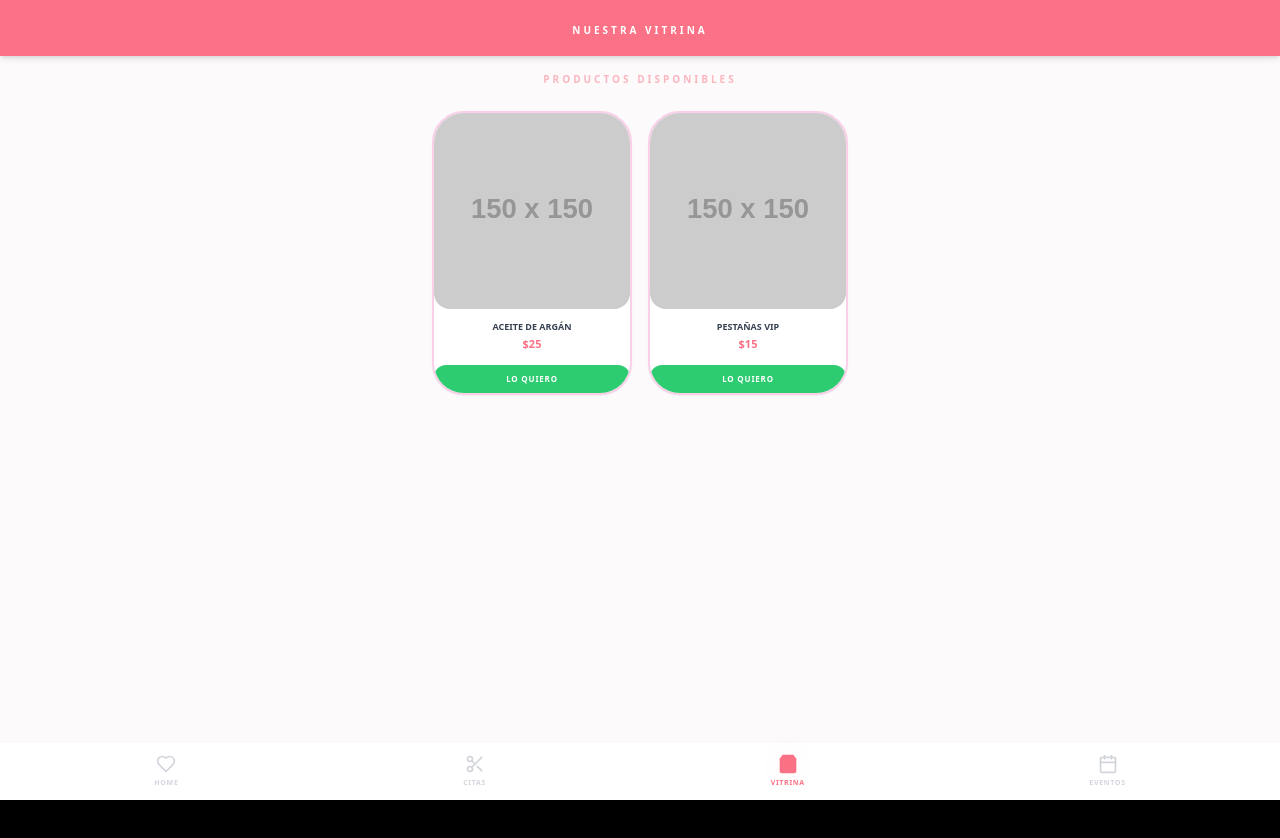
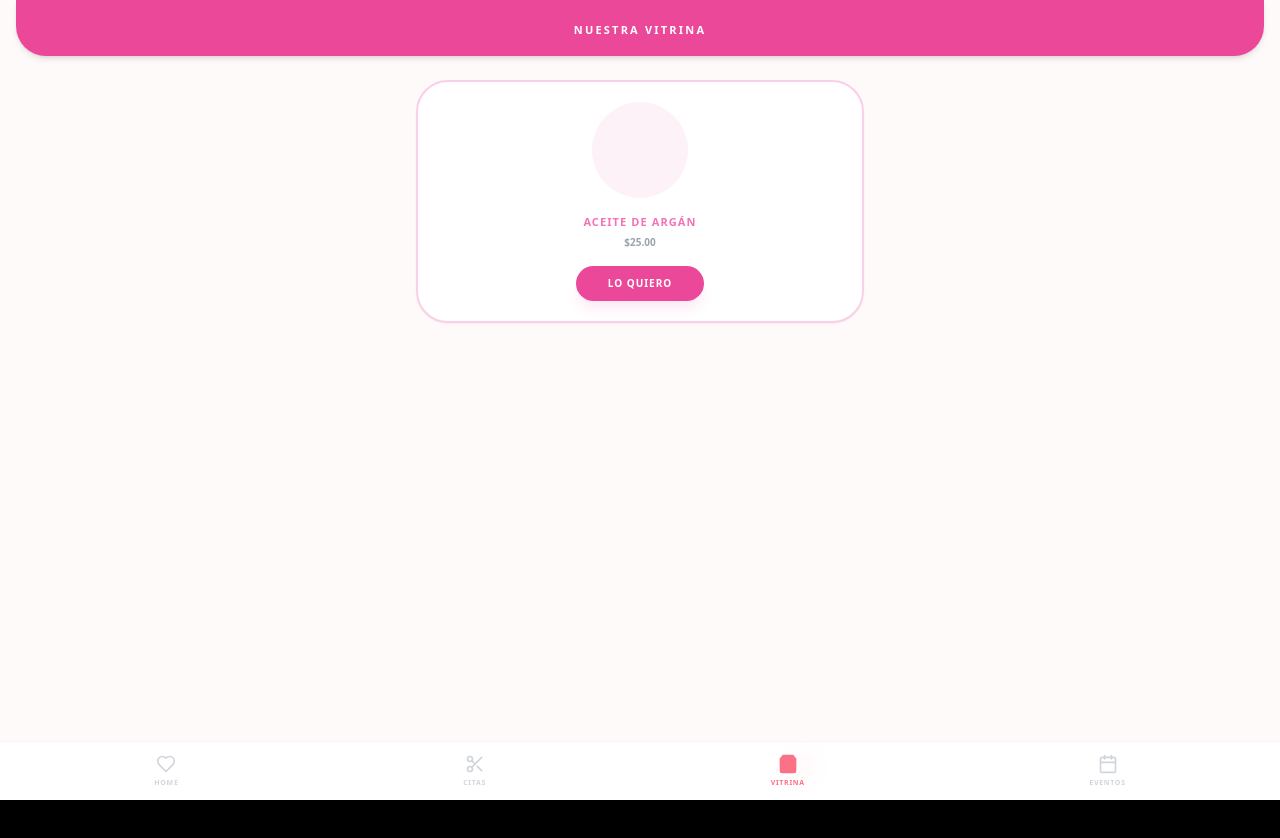
Before and after one commit to anaaz1798/martha-cute-studio, a React (Vite) app: page /vitrina in a window 1280 px wide. Shown: the top 838 px of the page. Built offline with nearby package versions, Linux system fonts and the light colour scheme.

Commit message:
Update VitrinaPage.jsx

```diff
--- a/src/pages/VitrinaPage.jsx
+++ b/src/pages/VitrinaPage.jsx
@@ -1,32 +1,24 @@
 import Navbar from '../components/Navbar';
 
 export default function VitrinaPage() {
-  const productos = [
-    { id: 1, name: 'Aceite de Argán', price: 25, img: 'https://via.placeholder.com/150' },
-    { id: 2, name: 'Pestañas VIP', price: 15, img: 'https://via.placeholder.com/150' }
-  ];
-
   return (
-    <div className="min-h-screen bg-[#fdfafb] pb-24 font-sans text-gray-800">
-      <nav className="bg-[#fb7185] text-white p-4 text-center sticky top-0 z-50 shadow-md">
-        <span className="font-black uppercase text-[10px] tracking-[0.3em]">Nuestra Vitrina</span>
+    <div className="min-h-screen bg-[#fffafa] pb-24 px-4 font-sans text-gray-800">
+      {/* Header con el rosa del botón de agendar */}
+      <nav className="bg-[#ec4899] text-white p-4 text-center sticky top-0 z-50 rounded-b-[30px] shadow-md">
+        <span className="text-[11px] font-black uppercase tracking-[0.2em]">Nuestra Vitrina</span>
       </nav>
 
-      <main className="max-w-md mx-auto p-4">
-        <p className="text-[10px] font-black uppercase tracking-[0.3em] text-gray-400 mb-6 text-center text-rose-400/50">Productos Disponibles</p>
-        <div className="grid grid-cols-2 gap-4">
-          {productos.map(p => (
-            <div key={p.id} className="cute-card flex flex-col items-center">
-              <div className="w-full aspect-square bg-rose-50/50 rounded-2xl mb-3 overflow-hidden">
-                <img src={p.img} alt={p.name} className="w-full h-full object-cover" />
-              </div>
-              <h3 className="font-bold text-[9px] uppercase text-gray-700 text-center leading-tight">{p.name}</h3>
-              <p className="text-[11px] font-black text-[#fb7185] mt-1">${p.price}</p>
-              <button className="mt-3 w-full bg-[#2ecc71] text-white py-2 rounded-xl text-[8px] font-black uppercase tracking-widest shadow-sm">
-                Lo quiero
-              </button>
-            </div>
-          ))}
+      <main className="max-w-md mx-auto pt-6 space-y-4">
+        <div className="cute-card">
+          <div className="p-5 flex flex-col items-center">
+            <div className="w-24 h-24 bg-pink-50 rounded-full mb-4"></div>
+            <h3 className="text-[#f472b6] text-[11px] font-black uppercase tracking-widest">Aceite de Argán</h3>
+            <p className="text-gray-400 text-[10px] font-bold mt-1">$25.00</p>
+            {/* Botón igualito al de Agendar Cita */}
+            <button className="mt-4 bg-[#ec4899] text-white px-8 py-2.5 rounded-full text-[10px] font-black uppercase tracking-widest shadow-lg shadow-pink-100 active:scale-95">
+              Lo quiero
+            </button>
+          </div>
         </div>
       </main>
       <Navbar />
```
